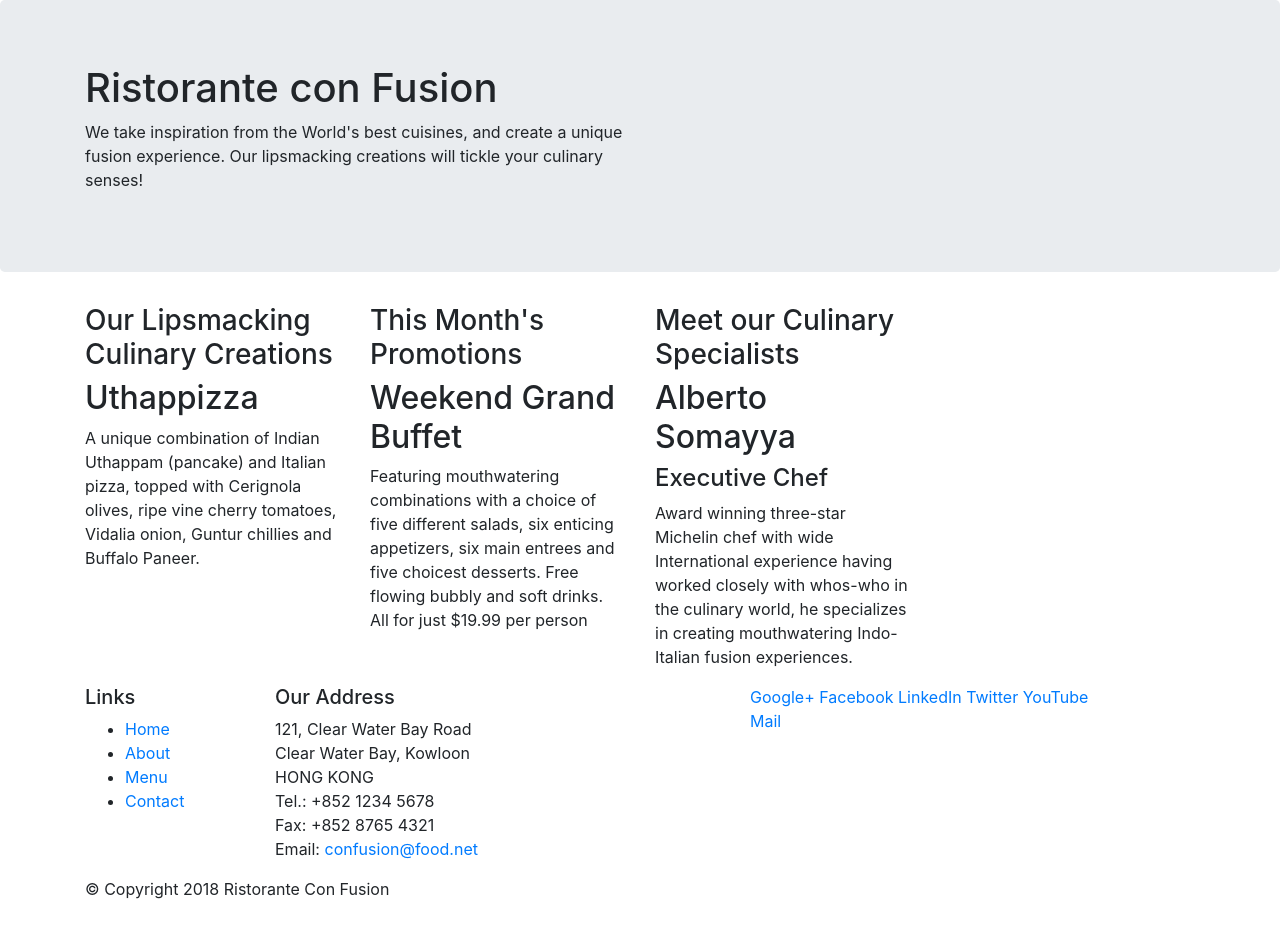
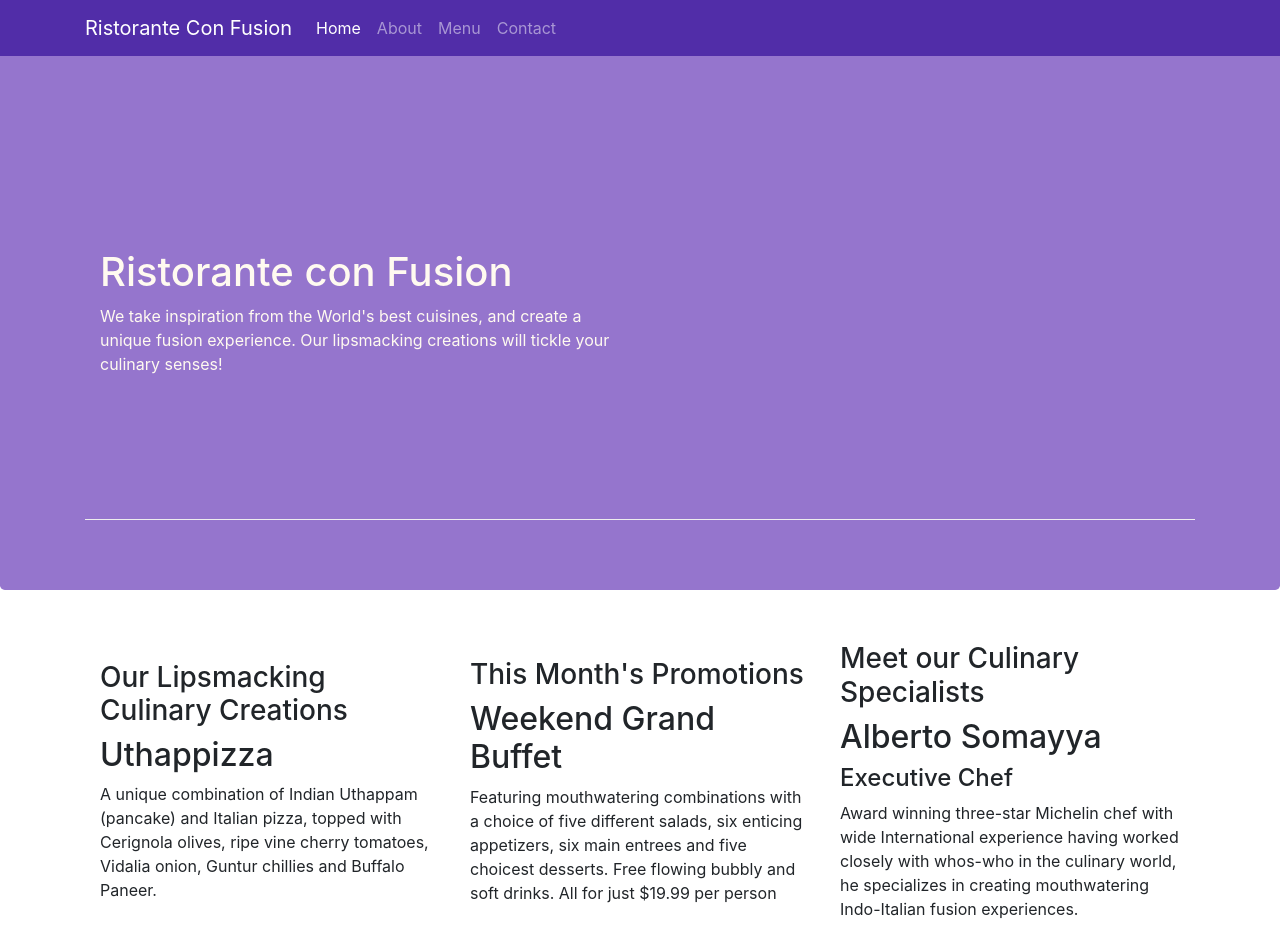
Before and after one commit to chinhbean09/ReactJS, a website: page index.html in a window 1280 px wide. Shown: the top 952 px of the page. Before the commit the page ends 917 px from the top, so only its background shows below. Drawn offline with nearby package versions, Linux system fonts and the light colour scheme.

Commit message:
REACTJS-15

```diff
--- /dev/null
+++ b/css/style.css
@@ -0,0 +1,30 @@
+	.row-header{
+    	    margin:0px auto;
+    	    padding:0px;
+    	}
+
+    .row-content {
+        margin:0px auto;
+    	    padding: 50px 0px 50px 0px;
+    	    border-bottom: 1px ridge;
+    	    min-height:400px;
+    	}
+
+    	.footer{
+    	    background-color: #D1C4E9;
+    	    margin:0px auto;
+    	    padding: 20px 0px 20px 0px;
+    	}
+
+        	.jumbotron {
+            	    padding:70px 30px 70px 30px;
+                margin:0px auto;
+            	    background: #9575CD ;
+            	    color:floralwhite;
+            	}
+
+            	address{
+            	    font-size:80%;
+            	    margin:0px;
+            	    color:#0f0f0f;
+            	}
--- /dev/null
+++ b/css/styles.css
@@ -0,0 +1,39 @@
+.row-header {
+    margin: 0px auto;
+    padding: 0px;
+}
+
+.row-content {
+    margin: 0px auto;
+    padding: 50px 0px 50px 0px;
+    border-bottom: 1px ridge;
+    min-height: 400px;
+}
+
+.footer {
+    background-color: #D1C4E9;
+    margin: 0px auto;
+    padding: 20px 0px 20px 0px;
+}
+
+.jumbotron {
+    padding: 70px 30px 70px 30px;
+    margin: 0px auto;
+    background: #9575CD;
+    color: floralwhite;
+}
+
+address {
+    font-size: 80%;
+    margin: 0px;
+    color: #0f0f0f;
+}
+
+body {
+    padding: 50px 0px 0px 0px;
+    z-index: 0;
+}
+
+.navbar-dark {
+    background-color: #512DA8;
+}
--- a/index.html
+++ b/index.html
@@ -8,15 +8,34 @@
 	    <meta http-equiv="x-ua-compatible" content="ie=edge">
 	    <!-- Bootstrap CSS -->
 	    <link rel="stylesheet" href="node_modules/bootstrap/dist/css/bootstrap.min.css">
-
+        <link href="css/styles.css" rel="stylesheet">
     <title>Ristorante Con Fusion</title>
 </head>
 
 <body>
 
+    	<nav class="navbar navbar-dark navbar-expand-sm fixed-top">
+        	        <div class="container">
+        	           <a class="navbar-brand" href="#">Ristorante Con Fusion</a>
+                       	<div class="collapse navbar-collapse" id="Navbar">
+        	                <ul class="navbar-nav mr-auto">
+        	                    <li class="nav-item active"><a class="nav-link" href="#">Home</a></li>
+                            <li class="nav-item"><a class="nav-link" href="./aboutus.html">About</a></li>
+        	                    <li class="nav-item"><a class="nav-link" href="#">Menu</a></li>
+        	                    <li class="nav-item"><a class="nav-link" href="#">Contact</a></li>
+        	                </ul>
+                        </div>
+        	        </div>
+                    <button class="navbar-toggler" type="button" data-toggle="collapse" data-target="#Navbar">
+                        <span class="navbar-toggler-icon"></span>
+                </button>
+
+
+        	</nav>
+
     <header class="jumbotron">
         <div class="container">
-            <div class="row">
+            <div class="row row-content align-items-center">
             <div class="col-12 col-sm-6">
                     <h1>Ristorante con Fusion</h1>
                     <p>We take inspiration from the World's best cuisines, and create a unique fusion experience. Our lipsmacking creations will tickle your culinary senses!</p>
@@ -27,9 +46,9 @@
     </header>
 
     <div class="container">
-        <div class="row">
-        <div class="col-12 col-sm-4 order-sm-last col-md-3">
-            <div>
+        <div class="row row-content align-items-center">
+        <div class="col-12 col-sm-4 col-md-4">
+            <div >
                 <h3>Our Lipsmacking Culinary Creations</h3>
             </div>
             <div >
@@ -40,7 +59,7 @@
 
 
 
-        <div class="col-12 col-sm-4 order-sm-last col-md-3" >
+        <div class="col-12 col-sm-4 order-sm-last col-md-4" >
             <div>
                 <h3>This Month's Promotions</h3>
             </div>
@@ -50,7 +69,7 @@
             </div>
         </div>
 
-        <div class="col-12 col-sm-4 order-sm-last col-md-3">
+        <div class="col-12 col-sm-4 order-sm-last col-md-4">
             <div>
                 <h3>Meet our Culinary Specialists</h3>
             </div>
@@ -63,12 +82,12 @@
     </div>
 </div>
 
-    <footer>
+    <footer class="footer">
         <div class="container">
-            <div class="row">
-                <div class="col-4 col-sm-2">
+            <div class="row row-content align-items-center">
+                <div class="col-4 offset-1 col-sm-2">
                     <h5>Links</h5>
-                    <ul>
+                    <ul class="list-unstyled">
                         <li><a href="#">Home</a></li>
                         <li><a href="#">About</a></li>
                         <li><a href="#">Menu</a></li>
@@ -86,8 +105,8 @@
 		              Email: <a href="mailto:confusion@food.net">confusion@food.net</a>
 		           </address>
                 </div>
-                <div class="col-12 col-sm-4">
-                    <div>
+                <div class="col-12 col-sm-4 align-self-center">
+                    <div class="text-center">
                         <a href="http://google.com/+">Google+</a>
                         <a href="http://www.facebook.com/profile.php?id=">Facebook</a>
                         <a href="http://www.linkedin.com/in/">LinkedIn</a>
@@ -96,14 +115,16 @@
                         <a href="mailto:">Mail</a>
                     </div>
                 </div>
-
-           <div class="col-auto">
+            </div>
+        </div>
+            <div class="row justify-content-center">
+                <div class="col-auto">
                 <div>
                     <p>© Copyright 2018 Ristorante Con Fusion</p>
                 </div>
            </div>
-        </div>
-        </div>
+
+
     </footer>
 
 </body>
```
Also changed, not shown: b.html (deleted, +0 -17 lines), aboutus.html (added), 1 other file.
